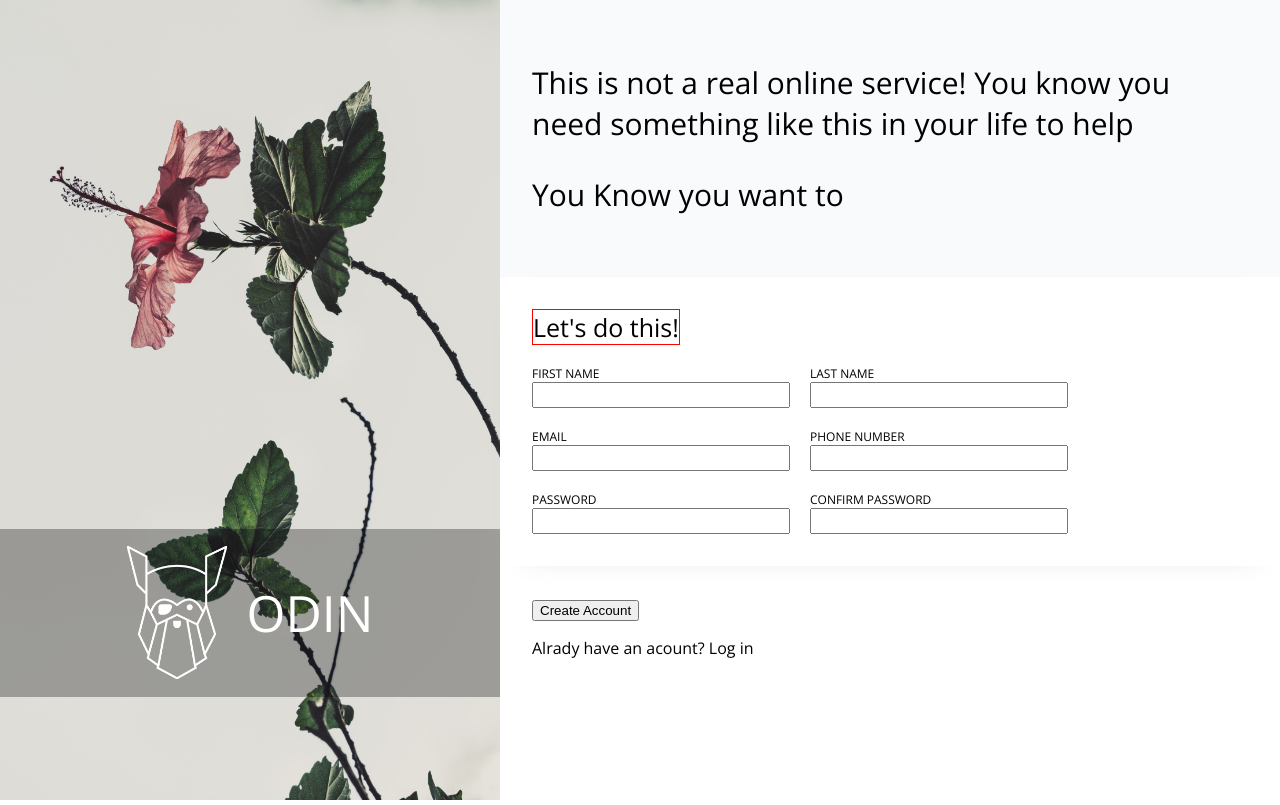
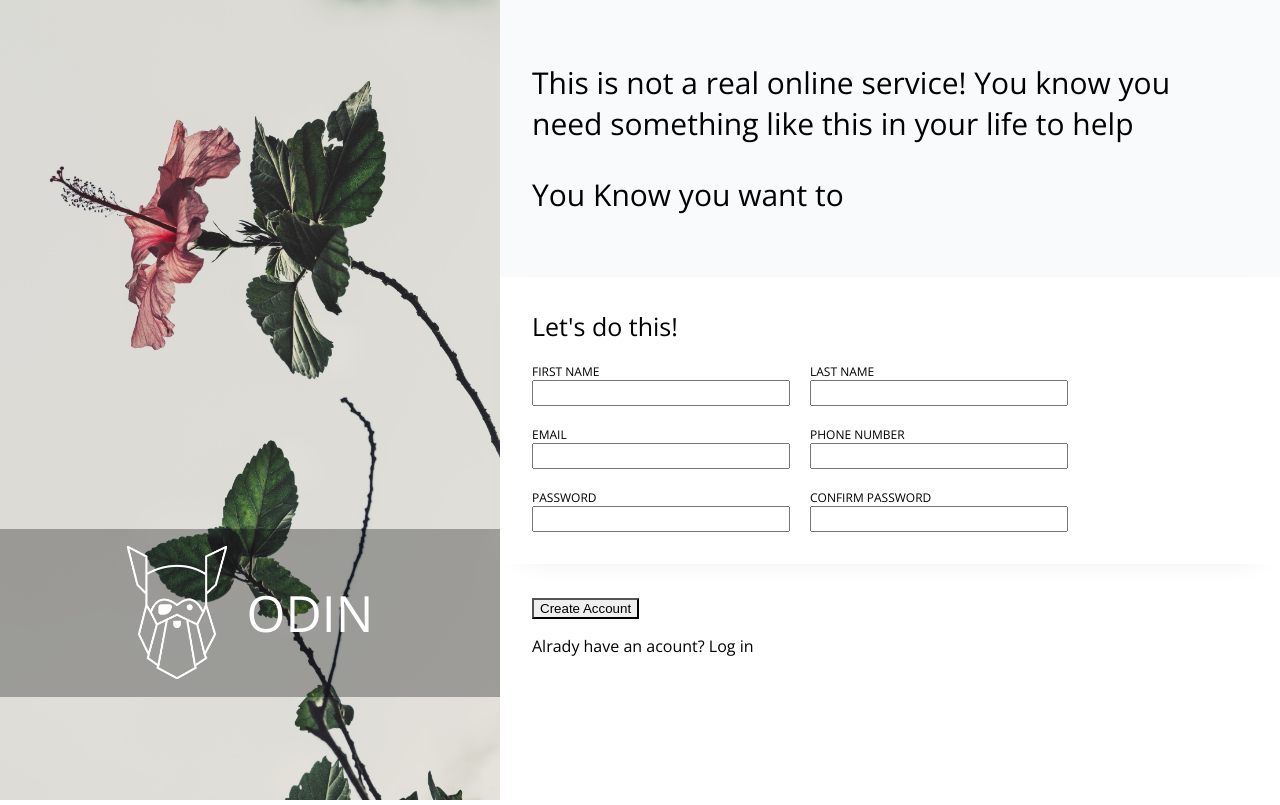
Before and after one commit to AndersonGamarraJW/Natural-Form.github.io, a plain HTML site: page index.html in a window 1280 px wide. Drawn offline with nearby package versions, Linux system fonts and the light colour scheme.

Commit message:
style(form): Elimina borde del titulo

```diff
--- a/style.css
+++ b/style.css
@@ -59,7 +59,6 @@ body{
 
 }
 .form-container p{
-    border: 1px solid red;
     margin: 0px;
 }
 input[type="text"]{
@@ -84,3 +83,7 @@ label{
     padding: var(--content-padding);
     background-color: #FFFFFF;
 }
+.btn-form{
+    appearance: none;
+
+}
```
